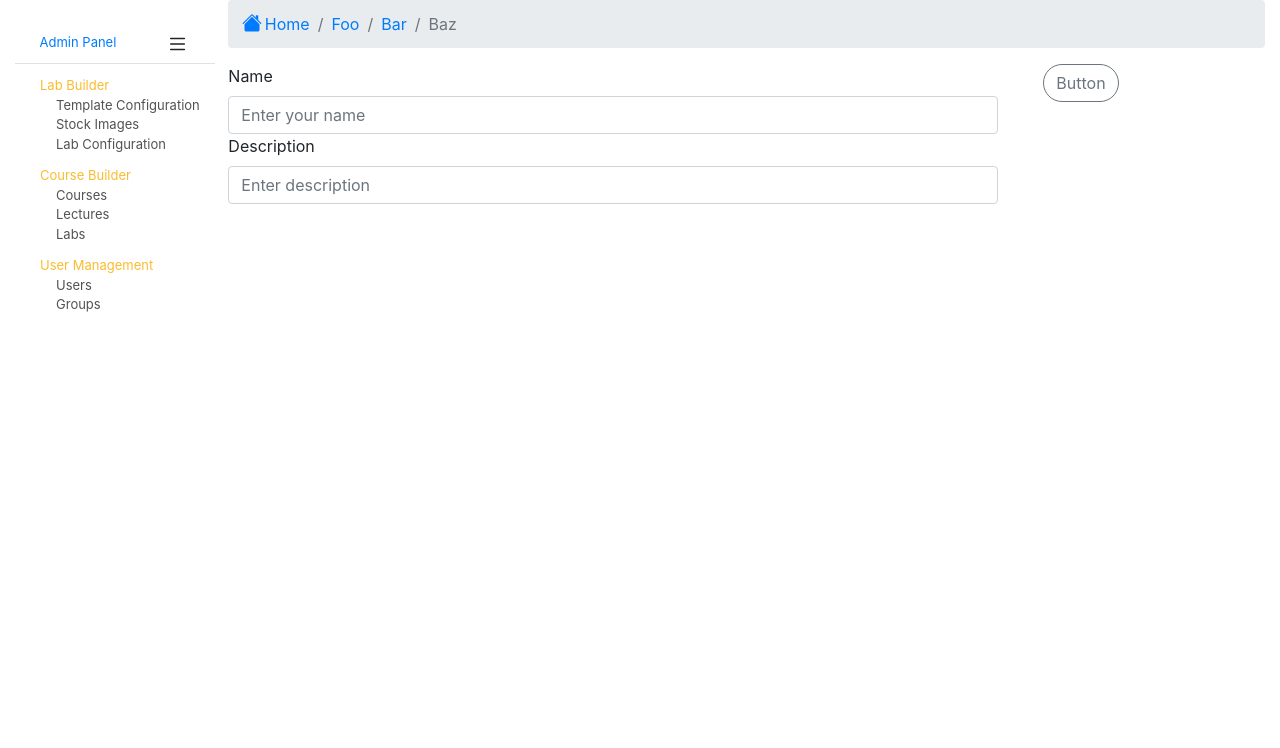
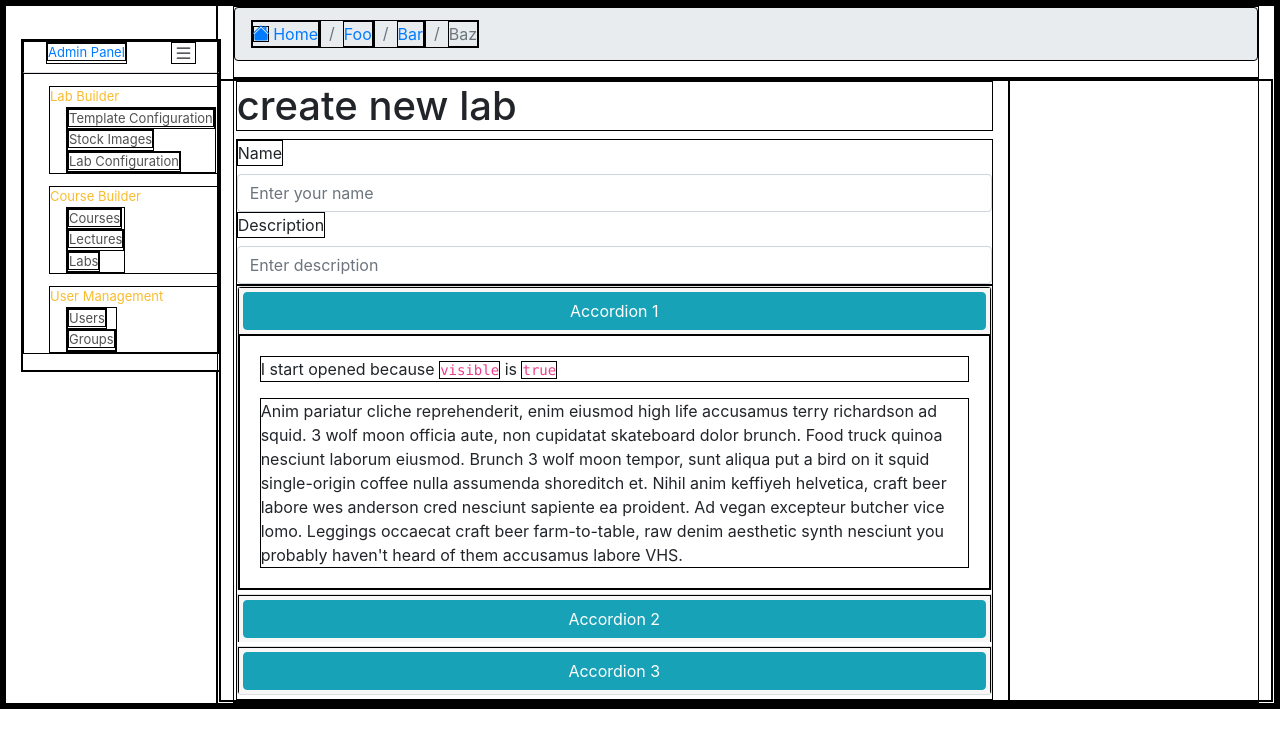
Before and after one commit to Koffer0-0/InovaAdmin, a Vue app: page /builder/config/newlab in a window 1280 px wide. Shown: the top 748 px of the page. Built offline with nearby package versions, Linux system fonts and the light colour scheme.

Commit message:
routing, adding component

```diff
--- a/src/App.vue
+++ b/src/App.vue
@@ -40,6 +40,6 @@ export default {
 * {
     margin: 0;
     padding: 0;
-    /* border: 1px solid black; */
+    border: 1px solid black;
 }
 </style>
--- /dev/null
+++ b/src/components/UI/CollapseButton.vue
@@ -0,0 +1,61 @@
+<template>
+  <div class="accordion" role="tablist">
+    <b-card no-body class="mb-1">
+      <b-card-header header-tag="header" class="p-1" role="tab">
+        <b-button block v-b-toggle.accordion-1 variant="info">Accordion 1</b-button>
+      </b-card-header>
+      <b-collapse id="accordion-1" visible accordion="my-accordion" role="tabpanel">
+        <b-card-body>
+          <b-card-text>I start opened because <code>visible</code> is <code>true</code></b-card-text>
+          <b-card-text>{{ text }}</b-card-text>
+        </b-card-body>
+      </b-collapse>
+    </b-card>
+
+    <b-card no-body class="mb-1">
+      <b-card-header header-tag="header" class="p-1" role="tab">
+        <b-button block v-b-toggle.accordion-2 variant="info">Accordion 2</b-button>
+      </b-card-header>
+      <b-collapse id="accordion-2" accordion="my-accordion" role="tabpanel">
+        <b-card-body>
+          <b-card-text>{{ text }}</b-card-text>
+        </b-card-body>
+      </b-collapse>
+    </b-card>
+
+    <b-card no-body class="mb-1">
+      <b-card-header header-tag="header" class="p-1" role="tab">
+        <b-button block v-b-toggle.accordion-3 variant="info">Accordion 3</b-button>
+      </b-card-header>
+      <b-collapse id="accordion-3" accordion="my-accordion" role="tabpanel">
+        <b-card-body>
+          <b-card-text>{{ text }}</b-card-text>
+        </b-card-body>
+      </b-collapse>
+    </b-card>
+  </div>
+</template>
+
+<script>
+export default {
+  name: "CollapseButton",
+  data() {
+    return {
+      text: `
+          Anim pariatur cliche reprehenderit, enim eiusmod high life accusamus terry
+          richardson ad squid. 3 wolf moon officia aute, non cupidatat skateboard dolor
+          brunch. Food truck quinoa nesciunt laborum eiusmod. Brunch 3 wolf moon
+          tempor, sunt aliqua put a bird on it squid single-origin coffee nulla
+          assumenda shoreditch et. Nihil anim keffiyeh helvetica, craft beer labore
+          wes anderson cred nesciunt sapiente ea proident. Ad vegan excepteur butcher
+          vice lomo. Leggings occaecat craft beer farm-to-table, raw denim aesthetic
+          synth nesciunt you probably haven't heard of them accusamus labore VHS.
+        `
+    }
+  }
+}
+</script>
+
+<style scoped>
+
+</style>
--- a/src/components/UI/CreateButton.vue
+++ b/src/components/UI/CreateButton.vue
@@ -1,37 +1,16 @@
 <template>
   <b-col col>
-    <b-button pill variant="outline-secondary">Button</b-button>
+    <b-button pill variant="outline-secondary">{{ buttonText }}</b-button>
   </b-col>
 </template>
 
 <script>
 export default {
   name: "CreateButton",
-  computed: {
-    createButtonConfig() {
-      const currentRoute = this.$route.path;
-      if (currentRoute === '/builder/config') {
-        return {
-          text: 'New Lab',
-          action: () => {
-            // Do something for new lab
-          }
-        }
-      } else if (currentRoute === '/builder/template') {
-        return {
-          text: 'New Lecture',
-          action: () => {
-            // Do something for new lecture
-          }
-        }
-      } else {
-        return {
-          text: 'Create',
-          action: () => {
-            // Default action
-          }
-        }
-      }
+  props: {
+    buttonText: {
+      type: String,
+      default: () => "Create Button",
     }
   }
 }
--- a/src/pages/LabBuilder.vue
+++ b/src/pages/404NotFound.vue
@@ -1,6 +1,6 @@
 <template>
   <div>
-    here would be some message or what neponyanto or chto to obshee ili srazu
+    NOT FOUND page
   </div>
 </template>
 
--- a/src/pages/Courses.vue
+++ b/src/pages/Courses.vue
@@ -1,11 +1,23 @@
 <template>
-  <h1>this is courses page</h1>
+  <div class="row">
+    <div class="col-md-9">
+      <h1>here is the courses page</h1>
+    </div>
+    <div class="col-md-3">
+      <CreateButton buttonText="Create Course">
+
+      </CreateButton>
+    </div>
+  </div>
 </template>
 
 <script>
+import CreateButton from "@/components/UI/CreateButton.vue";
+
 export default {
   // eslint-disable-next-line vue/multi-word-component-names
-  name: "Courses"
+  name: "Courses",
+  components: {CreateButton}
 }
 </script>
 
--- a/src/pages/LabConfiguration.vue
+++ b/src/pages/LabConfiguration.vue
@@ -1,8 +1,15 @@
 <template>
   <b-container fluid>
     <b-row>
+      <b-col cols="9">
         <ToolBar></ToolBar>
         <DataTable :labels="labels" :data="data" />
+      </b-col>
+      <b-col cols="3">
+          <CreateButton buttonText="+ New Lab">
+
+          </CreateButton>
+      </b-col>
     </b-row>
   </b-container>
 </template>
@@ -10,6 +17,7 @@
 <script>
 import DataTable from "@/components/UI/DataTable.vue";
 import ToolBar from "@/components/ToolBar.vue";
+import CreateButton from "@/components/UI/CreateButton.vue";
 
 // Data and labels
 const labels = [
@@ -26,7 +34,7 @@ const data = [
 
 export default {
   name: "LabConfiguration",
-  components: {ToolBar, DataTable},
+  components: {CreateButton, ToolBar, DataTable},
   data() {
     return {
       labels: labels,
--- a/src/pages/Labs.vue
+++ b/src/pages/Labs.vue
@@ -1,12 +1,23 @@
 <template>
-  <h1>this is labs page</h1>
+  <div class="row">
+    <div class="col-md-9">
+      <h1>this is labs page</h1>
+    </div>
+    <div class="col-md-3">
+      <CreateButton buttonText="Create Lab">
 
+      </CreateButton>
+    </div>
+  </div>
 </template>
 
 <script>
+import CreateButton from "@/components/UI/CreateButton.vue";
+
 export default {
   // eslint-disable-next-line vue/multi-word-component-names
-  name: "Labs"
+  name: "Labs",
+  components: {CreateButton}
 }
 </script>
 
--- a/src/pages/Lectures.vue
+++ b/src/pages/Lectures.vue
@@ -1,11 +1,23 @@
 <template>
-  <h1>this is lectures page</h1>
+  <div class="row">
+    <div class="col-md-9">
+      <h1>this is lectures page</h1>
+    </div>
+    <div class="col-md-3">
+      <CreateButton buttonText="Create Lecture">
+
+      </CreateButton>
+    </div>
+  </div>
 </template>
 
 <script>
+import CreateButton from "@/components/UI/CreateButton.vue";
+
 export default {
   // eslint-disable-next-line vue/multi-word-component-names
-  name: "Lectures"
+  name: "Lectures",
+  components: {CreateButton}
 }
 </script>
 
--- a/src/pages/MainLayout.vue
+++ b/src/pages/MainLayout.vue
@@ -1,25 +1,17 @@
 <template>
-  <div class="row">
-    <div class="col-md-9">
+    <div class="main">
       <router-view>
 
       </router-view>
     </div>
-    <div class="col-md-3">
-      <CreateButton>
-
-      </CreateButton>
-    </div>
-  </div>
 </template>
 
 <script>
-import CreateButton from "@/components/UI/CreateButton.vue";
 
 export default {
   // eslint-disable-next-line vue/multi-word-component-names
   name: "Main",
-  components: {CreateButton}
+  components: {}
 }
 </script>
 
--- a/src/pages/NewLab.vue
+++ b/src/pages/NewLab.vue
@@ -1,15 +1,25 @@
 <template>
-  <DataInputFields>
+  <div class="row">
+    <div class="col-md-9">
+      <h1>create new lab</h1>
+      <DataInputFields></DataInputFields>
+      <CollapseButton>
 
-  </DataInputFields>
+      </CollapseButton>
+    </div>
+    <div class="col-md-3">
+
+    </div>
+  </div>
 </template>
 
 <script>
 import DataInputFields from "@/components/UI/DataInputFields.vue";
+import CollapseButton from "@/components/UI/CollapseButton.vue";
 
 export default {
   name: "NewLab",
-  components: {DataInputFields}
+  components: {CollapseButton, DataInputFields}
 }
 </script>
 
--- a/src/router/router.js
+++ b/src/router/router.js
@@ -1,5 +1,5 @@
 import Main from "@/pages/MainLayout.vue";
-import LabBuilder from "@/pages/LabBuilder.vue";
+// import LabBuilder from "@/pages/404NotFound.vue";
 import Router from 'vue-router'
 import Vue from "vue";
 import LabConfiguration from "@/pages/LabConfiguration.vue";
@@ -16,12 +16,11 @@ const router = new Router({
         {
             path: '/',
             component:  Main,
+            redirect: '/builder/config'
         },
-        {
-            path: '/builder/',
-            component: LabBuilder,
-            props: true,
-        },
+        { path: '/builder', redirect: '/builder/config' },
+        { path: '/coursebuilder', redirect: '/coursebuilder/courses' },
+        { path: '/usermanagement', redirect: '/usermanagement/users' },
         {
             path: '/builder/config',
             component: LabConfiguration,
```
Also changed, not shown: src/pages/StockImages.vue (+14 -2 lines).
